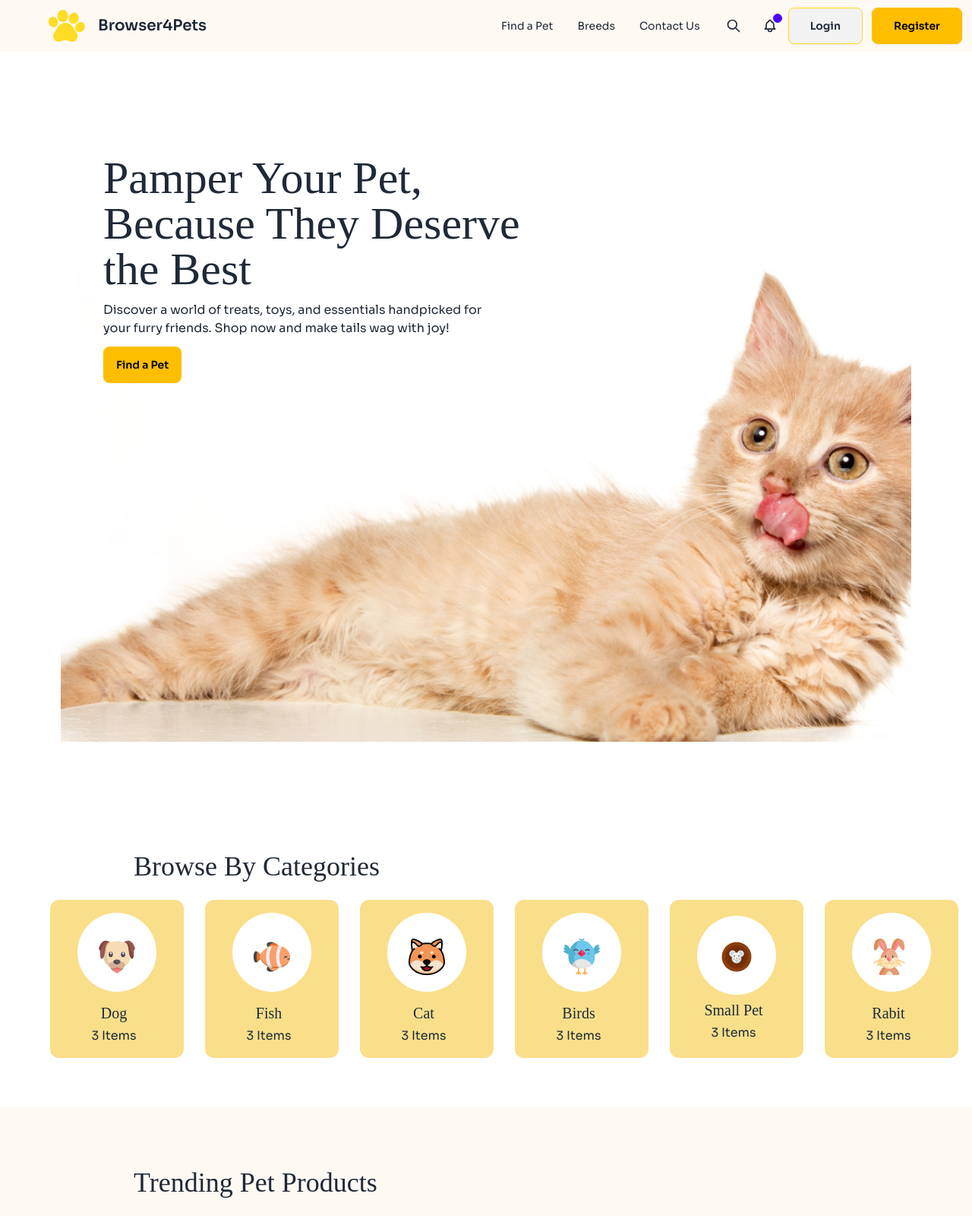
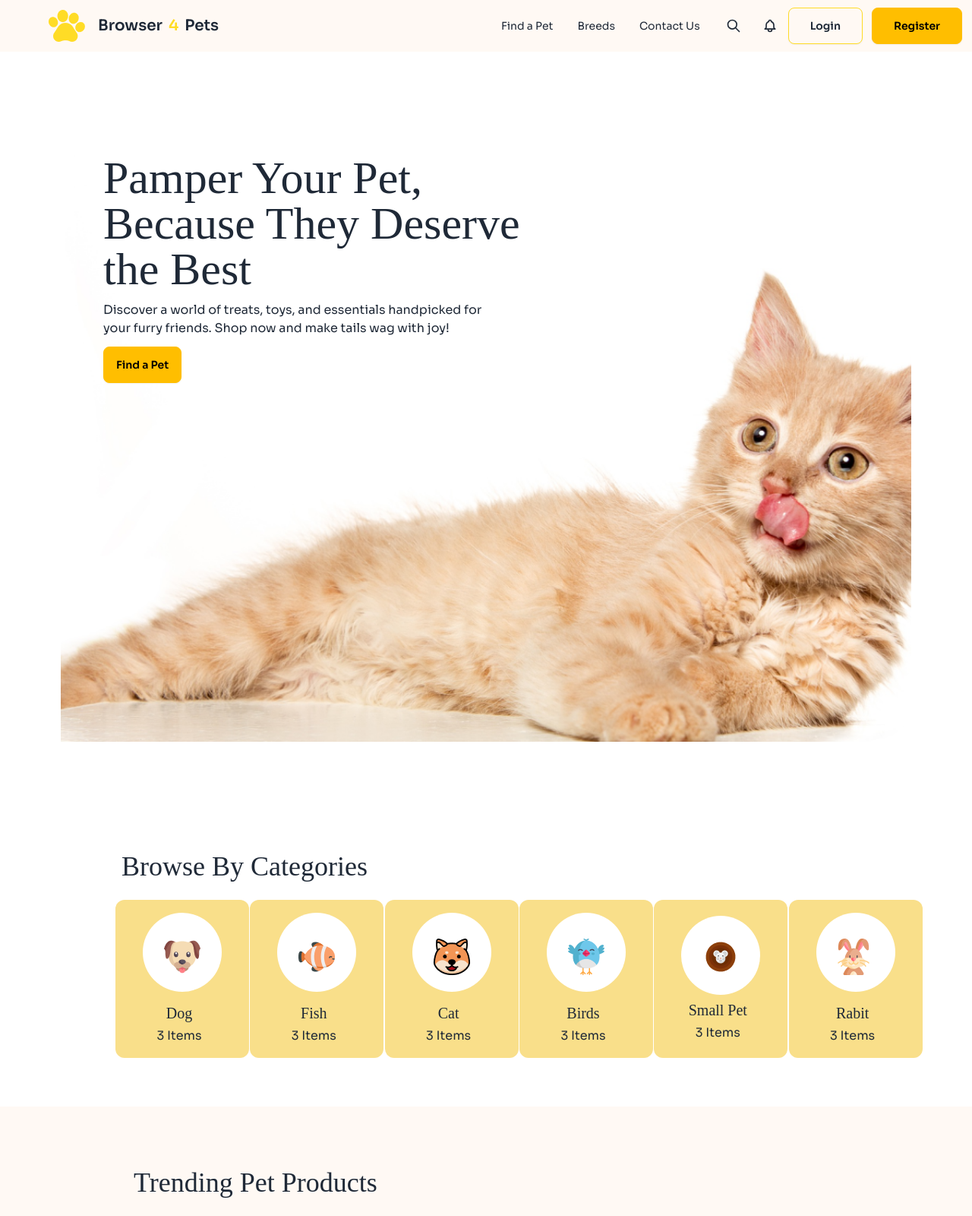
Before and after one commit to marziulrafi/Assignment-03, a plain HTML site: page index.html in a window 1280 px wide. Shown: the top 1600 px of the page at 76% size. Drawn offline with nearby package versions, Linux system fonts and the light colour scheme; a web font is replaced by a local one.

Commit message:
modified

```diff
--- a/index.html
+++ b/index.html
@@ -44,7 +44,7 @@
                         </ul>
                     </div>
                     <img class="ml-14" src="c1-assets/logo-header.png" alt="">
-                    <a class="btn btn-ghost text-xl">Browser4Pets</a>
+                    <a class="btn btn-ghost text-xl">Browser<span class="text-[#FFDC26]">4</span>Pets</a>
                 </div>
                 <div class="navbar-center hidden lg:flex">
                     <ul class="menu menu-horizontal px-1">
@@ -53,32 +53,28 @@
                         <li><a>Contact Us</a></li>
                     </ul>
                 </div>
-                <!-- Search Icon -->
-                <button class="btn btn-ghost btn-circle">
+                <button class="btn btn-ghost btn-circle hidden lg:flex">
                     <svg xmlns="http://www.w3.org/2000/svg" class="h-5 w-5" fill="none" viewBox="0 0 24 24"
                         stroke="currentColor">
                         <path stroke-linecap="round" stroke-linejoin="round" stroke-width="2"
                             d="M21 21l-6-6m2-5a7 7 0 11-14 0 7 7 0 0114 0z" />
                     </svg>
                 </button>
-
-                <!-- Notification Icon -->
-                <button class="btn btn-ghost btn-circle">
+                <button class="btn btn-ghost btn-circle hidden lg:flex">
                     <div class="indicator">
                         <svg xmlns="http://www.w3.org/2000/svg" class="h-5 w-5" fill="none" viewBox="0 0 24 24"
                             stroke="currentColor">
                             <path stroke-linecap="round" stroke-linejoin="round" stroke-width="2"
                                 d="M15 17h5l-1.405-1.405A2.032 2.032 0 0118 14.158V11a6.002 6.002 0 00-4-5.659V5a2 2 0 10-4 0v.341C7.67 6.165 6 8.388 6 11v3.159c0 .538-.214 1.055-.595 1.436L4 17h5m6 0v1a3 3 0 11-6 0v-1m6 0H9" />
                         </svg>
-                        <span class="badge badge-xs badge-primary indicator-item"></span>
                     </div>
                 </button>
                 <div class="gap-3">
                     <div>
-                        <a class="border-[#FFDC26] px-7 py-2.5 btn">Login</a>
+                        <a class="border-[#FFDC26] hidden lg:flex px-7 py-2.5 btn bg-[#FFF9F4]">Login</a>
                     </div>
                     <div>
-                        <a class="px-7 py-2.5 btn btn-warning">Register</a>
+                        <a class="px-7 py-2.5 btn btn-warning hidden lg:flex">Register</a>
                     </div>
                 </div>
             </div>
@@ -100,8 +96,8 @@
 
     <main>
         <section class="p-16 ml-12">
-            <h1 class="adlam text-4xl mb-6 ml-16">Browse By Categories</h1>
-            <div class="flex gap-7 justify-center">
+            <h1 class="adlam text-4xl mb-6 ml-12">Browse By Categories</h1>
+            <div class="grid sm:grid-cols-6 grid-cols-2 ml-10">
                 <div>
                     <div class="w-44 h-52 bg-[#F9DF8A] rounded-xl content-center">
                         <div class="ml-9">
@@ -199,7 +195,7 @@
                 </div>
 
                 <div class="lg:col-span-2">
-                    <div class="grid grid-cols-2 lg:grid-cols-3 gap-6">
+                    <div class="grid sm:grid-cols-3 grid-cols-2 gap-6">
 
 
                         <div class="w-[220px] h-[120px] bg-white rounded-xl flex gap-5 p-6">
```
